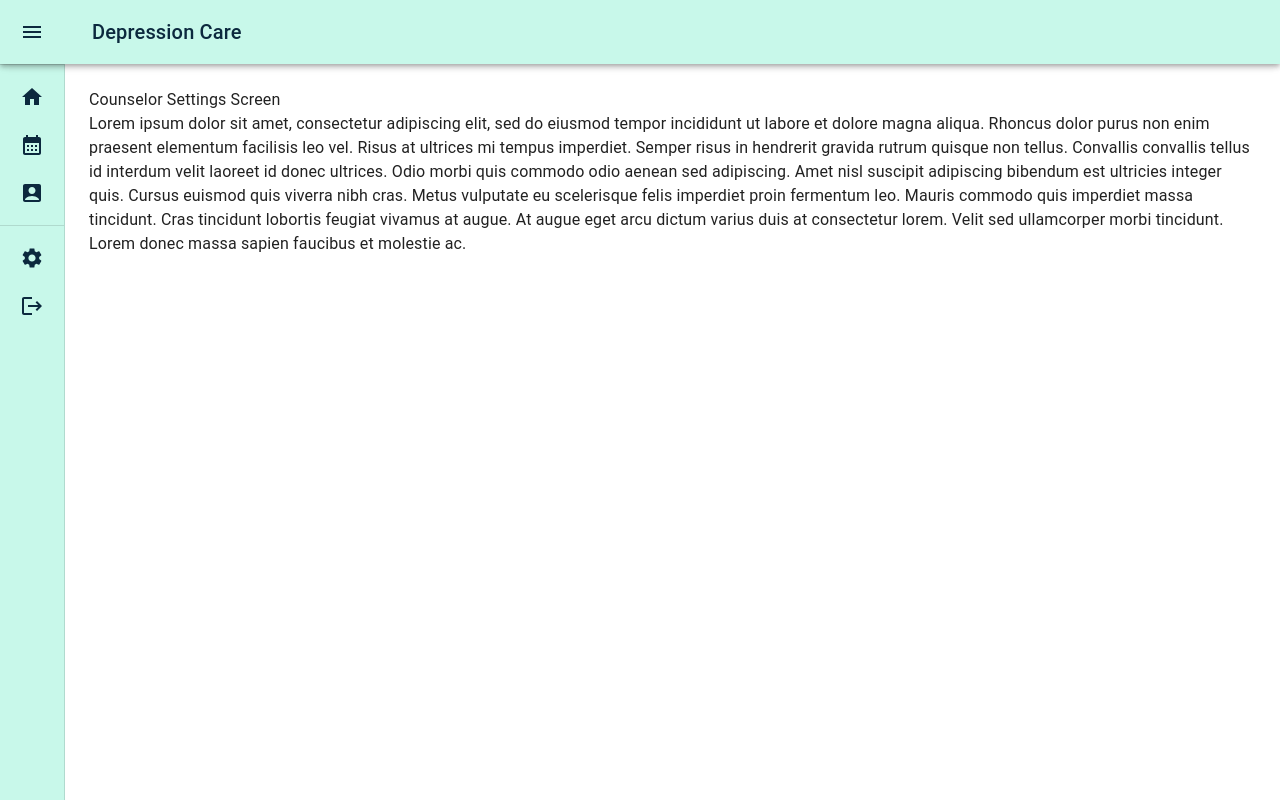
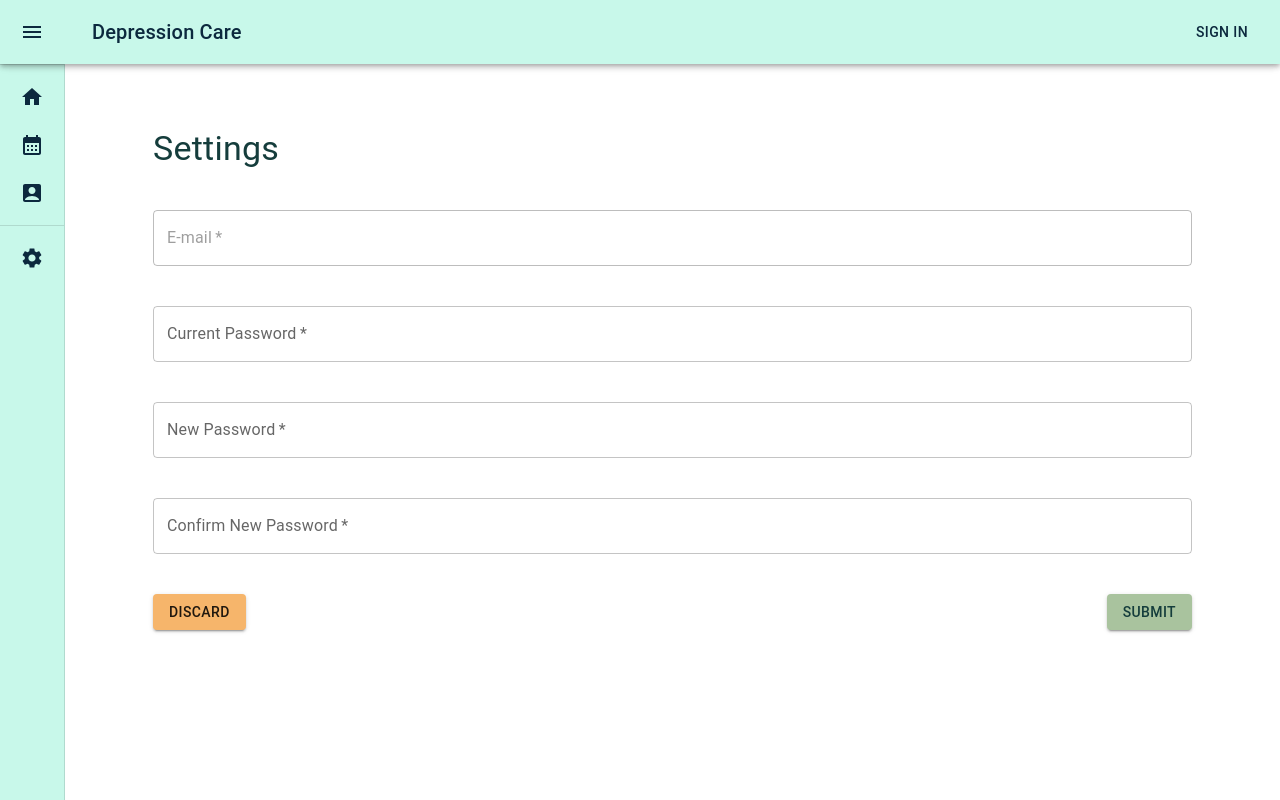
Before and after one commit to wizapp-link/medical-platform-frontend, a React (Create React App) app: page /counselor/settings in a window 1280 px wide. Built offline with nearby package versions, Linux system fonts and the light colour scheme.

Commit message:
modified CounselorHomeScreen CounselorProfileScreen CounselorSettingsScreen

```diff
--- a/src/screens/CounselorHomeScreen.tsx
+++ b/src/screens/CounselorHomeScreen.tsx
@@ -5,6 +5,7 @@ import MuiDrawer from '@mui/material/Drawer';
 import MuiAppBar, { AppBarProps as MuiAppBarProps } from '@mui/material/AppBar';
 import Toolbar from '@mui/material/Toolbar';
 import List from '@mui/material/List';
+import Avatar from '@mui/material/Avatar';
 import CssBaseline from '@mui/material/CssBaseline';
 import Typography from '@mui/material/Typography';
 import Divider from '@mui/material/Divider';
@@ -25,13 +26,15 @@ import AccountBoxIcon from '@mui/icons-material/AccountBox';
 import SettingsIcon from '@mui/icons-material/Settings';
 import LogoutIcon from '@mui/icons-material/Logout';
 import DrawerOptionTextIconsType from '../types/DrawerOptionTextIconsType';
-import { BrowserRouter as Router, Routes, Route, Outlet, useNavigate } from 'react-router-dom';
+import { BrowserRouter as Router, Routes, Route, Outlet, useNavigate, Link as RouterLink } from 'react-router-dom';
 import PatientDashboardScreen from './PatientDashboardScreen';
 import PatientProfileScreen from './PatientProfileScreen';
 import { createTheme, ThemeProvider, colors } from '@mui/material';
 import { counselorTheme } from '../Themes';
 import { selectUserLogIn } from '../features/auth/userLogInSlice';
 import { useAppSelector } from '../app/hooks';
+import UserProfileMenu from '../components/UserProfileMenu';
+import Stack from '@mui/material/Stack';
 
 const drawerWidth = 240;
 const backgroundColor = '#C8F8EA';
@@ -65,7 +68,7 @@ const closedMixin = (theme: Theme): CSSObject => ({
 const DrawerHeader = styled('div')(({ theme }) => ({
 	display: 'flex',
 	alignItems: 'center',
-	justifyContent: 'flex-end',
+	justifyContent: 'space-between',
 	padding: theme.spacing(0, 1),
 	// necessary for content to be below app bar
 	...theme.mixins.toolbar,
@@ -113,6 +116,8 @@ const Drawer = styled(MuiDrawer, { shouldForwardProp: (prop) => prop !== 'open'
 );
 
 export default function CounselorHomeScreen() {
+	const { userInfo } = useAppSelector(selectUserLogIn);
+
 	const theme = useTheme();
 	const [open, setOpen] = React.useState(false);
 	const navigate = useNavigate();
@@ -151,7 +156,7 @@ export default function CounselorHomeScreen() {
 				)
 			)}
 		</List>
-	const drawerAccountOptionsTextIcons: DrawerOptionTextIconsType[] = [{ text: "Settings", icon: SettingsIcon }, { text: "Sign Out", icon: LogoutIcon }]
+	const drawerAccountOptionsTextIcons: DrawerOptionTextIconsType[] = [{ text: "Settings", icon: SettingsIcon }]
 	const drawerAccountOptionsList =
 		<List>
 			{drawerAccountOptionsTextIcons.map(
@@ -207,13 +212,18 @@ export default function CounselorHomeScreen() {
 						>
 							<MenuIcon />
 						</IconButton>
-						<Typography variant="h6" noWrap component="div">
-							Depression Care
-						</Typography>
+						<Stack direction="row" sx={{ justifyContent: "space-between", flexGrow: 1, alignItems: "center" }}>
+							<Typography variant="h6" noWrap component="div">
+								Depression Care
+							</Typography>
+							<UserProfileMenu />
+						</Stack>
 					</Toolbar>
 				</AppBar>
 				<Drawer variant="permanent" open={open}>
-					<DrawerHeader>
+					<DrawerHeader sx={{ justifyContent: 'space-between' }}>
+						<Avatar>{userInfo?.userData.name.charAt(0)}</Avatar>
+						<Typography>{userInfo?.userData.name}</Typography>
 						<IconButton onClick={handleDrawerClose}>
 							{theme.direction === 'rtl' ? <ChevronRightIcon /> : <ChevronLeftIcon />}
 						</IconButton>
--- a/src/screens/CounselorProfileScreen.tsx
+++ b/src/screens/CounselorProfileScreen.tsx
@@ -4,48 +4,38 @@ import { FormEvent, useState } from "react";
 
 import { createTheme, ThemeProvider, colors} from '@mui/material';
 import { counselorTheme } from '../Themes';
-type DoctorProfile = {
-  name: string;
-  address: string;
-  phone: string;
-//   specialty: string;
-  counselorRegistrationNumber: string;
-  dateOfBirth: string;
-  email: string;
-
-};
-
-const initialDoctorProfile = {
-  name: "Sherlock",
-  address: "Montreal",
-  dateOfBirth: "01/01/1970",
-  phone: "555-555-5555",
-  counselorRegistrationNumber: "12345",
-//   specialty: "Cardiology",
-  email:"Sherlock@gmail.com"
-
-};
+import { useDispatch, useSelector } from "react-redux";
+import { RootState } from "../app/store";
+import { useAppSelector } from "../app/hooks";
+import { selectUserLogIn } from "../features/auth/userLogInSlice";
 
 export default function CounselorProfileScreen() {
+  const { userInfo } = useAppSelector(selectUserLogIn);
+  const dispatch = useDispatch()
+
+  const handleSave = (e: FormEvent) => {
+    e.preventDefault()
+    // dispatch(profileUpdate({
+    //   name,
+    //   dob,
+    //   phone,
+    //   address,
+    //   registrationNo,
+    //   email
+    // }))
+    // TODO: Save profile
+  };
+  const [name, setName] = useState(userInfo?.userData.name)
+  const [dob, setDob] = useState(userInfo?.userData.dob)
+  const [phone, setPhone] = useState(userInfo?.userData.phone)
+  const [address, setAddress] = useState(userInfo?.userData.address)
+  const [registrationNo, setRegistrationNo] = useState(userInfo?.userData.registrationNo)
+  const [email, setEmail] = useState(userInfo?.userData.email);
 
 
 
-  const [editableProfile, setEditableProfile] = useState<DoctorProfile>(initialDoctorProfile);
-
-  const handleChange = (event: React.ChangeEvent<HTMLInputElement>) => {
-    const { name, value } = event.target;
-    setEditableProfile((prevProfile) => ({
-      ...prevProfile,
-      [name]: value
-    }));
-  };
-
-  const handleSave = (e: FormEvent) => {
-    e.preventDefault()
-    // TODO: Save profile
-  };
-
   return (
+    <ThemeProvider theme={counselorTheme}>
     <Box>
       <Container>
         <>
@@ -56,64 +46,57 @@ export default function CounselorProfileScreen() {
               <Typography variant="h4">Profile</Typography>
               <TextField
                 fullWidth
-                variant="filled"
                 label="Email"
                 name="email"
-                value={editableProfile.email}
-                color='secondary'
+                value={email}
+                disabled
+                required
               />
               <TextField
                 fullWidth
                 label="Name"
                 name="name"
-                value={editableProfile.name}
-                onChange={handleChange}
-                color='secondary'
+                value={name}
+                onChange={e => setName(e.target.value)}
+                required
               />
               <TextField
                 fullWidth
                 label="Date Of Birth"
                 name="dateOfBirth"
-                value={editableProfile.dateOfBirth}
-                onChange={handleChange}
-                color='secondary'
+                value={dob}
+                onChange={e => setDob(e.target.value)}
+                required
               />
               <TextField
                 fullWidth
                 label="Phone"
                 name="phone"
-                value={editableProfile.phone}
-                onChange={handleChange}
-                color='secondary'
+                value={phone}
+                onChange={e => setPhone(e.target.value)}
+                required
               />
               <TextField
                 fullWidth
                 label="Address"
                 name="address"
-                value={editableProfile.address}
-                onChange={handleChange}
-                color='secondary'
+                value={address}
+                onChange={e => setAddress(e.target.value)}
+                required
               />
-              {/* <TextField
-                fullWidth
-                label="Specialty"
-                name="specialty"
-                value={editableProfile.specialty}
-                onChange={handleChange}
-              /> */}
               <TextField
                 fullWidth
                 label="Counselor Registration Number"
-                name="counselorRegistrationNumber"
-                value={editableProfile.counselorRegistrationNumber}
-                onChange={handleChange}
-                color='secondary'
+                name="counselorrRegistrationNumber"
+                value={registrationNo}
+                onChange={e => setRegistrationNo(e.target.value)}
+                required
               />
               <Stack direction="row" spacing={5} sx={{ display: 'flex', justifyContent: 'space-between' }}>
-                <Button variant="contained" sx={{backgroundColor:'primary.dark',":hover":{backgroundColor: 'primary.light'}}} onClick={() => { window.location.reload() }}>
+                <Button variant="contained" color="secondary" onClick={() => { window.location.reload() }}>
                   Discard
                 </Button>
-                <Button variant="contained" color="primary" type="submit"  onClick={handleSave}>
+                <Button variant="contained" color="primary" type="submit" onClick={handleSave}>
                   Submit
                 </Button>
               </Stack>
@@ -122,6 +105,6 @@ export default function CounselorProfileScreen() {
         </>
       </Container>
     </Box>
-
+    </ThemeProvider>
   );
 }
--- a/src/screens/CounselorSettingsScreen.tsx
+++ b/src/screens/CounselorSettingsScreen.tsx
@@ -1,26 +1,87 @@
-import { Box, Typography } from '@mui/material';
-import * as React from 'react';
-import { createTheme, ThemeProvider, colors} from '@mui/material';
-import { counselorTheme } from '../Themes';
+import { Box, Button, Container, Stack, TextField, Typography } from '@mui/material';
+import React, { FormEvent, useState } from 'react';
+import { createTheme, ThemeProvider, colors } from '@mui/material';
+import { patientTheme } from '../Themes';
+import { selectUserLogIn } from '../features/auth/userLogInSlice';
+import { useAppSelector } from '../app/hooks';
 
 export default function CounselorSettingsScreen(props: any) {
-	return <ThemeProvider theme={counselorTheme}>
-	<Box>
-		<Typography paragraph>
-            Counselor Settings Screen <br/>
-			Lorem ipsum dolor sit amet, consectetur adipiscing elit, sed do eiusmod
-			tempor incididunt ut labore et dolore magna aliqua. Rhoncus dolor purus non
-			enim praesent elementum facilisis leo vel. Risus at ultrices mi tempus
-			imperdiet. Semper risus in hendrerit gravida rutrum quisque non tellus.
-			Convallis convallis tellus id interdum velit laoreet id donec ultrices.
-			Odio morbi quis commodo odio aenean sed adipiscing. Amet nisl suscipit
-			adipiscing bibendum est ultricies integer quis. Cursus euismod quis viverra
-			nibh cras. Metus vulputate eu scelerisque felis imperdiet proin fermentum
-			leo. Mauris commodo quis imperdiet massa tincidunt. Cras tincidunt lobortis
-			feugiat vivamus at augue. At augue eget arcu dictum varius duis at
-			consectetur lorem. Velit sed ullamcorper morbi tincidunt. Lorem donec massa
-			sapien faucibus et molestie ac.
-		</Typography>
-	</Box>
-	</ThemeProvider>
+
+	const { userInfo } = useAppSelector(selectUserLogIn);
+
+	const [email, setEmail] = useState(userInfo?.userData.email);
+	const [password, setPassword] = useState("");
+	const [newPassword1, setNewPassword1] = useState("");
+	const [newPassword2, setNewPassword2] = useState("");
+
+	const handleSubmit = (e: FormEvent) => {
+		e.preventDefault();
+	};
+
+	return (
+		<ThemeProvider theme={patientTheme}>
+			<Box>
+				<Container>
+					<form onSubmit={handleSubmit}>
+						<Stack spacing={5} padding={5}>
+							<Typography variant="h4" color={'primary.contrastText'}>Settings</Typography>
+							<TextField
+								id="email-field"
+								label="E-mail"
+								variant="outlined"
+								value={email}
+								onChange={(e) => setEmail(e.target.value)}
+								autoComplete="email"
+								required
+								disabled
+								color='secondary'
+							/>
+							<TextField
+								id="password-field"
+								label="Current Password"
+								variant="outlined"
+								value={password}
+								onChange={(e) => setPassword(e.target.value)}
+								type="password"
+								autoComplete="current-password"
+								required
+								color='secondary'
+							/>
+							<TextField
+								id="new-password-field-1"
+								label="New Password"
+								variant="outlined"
+								value={newPassword1}
+								onChange={(e) => setNewPassword1(e.target.value)}
+								type="password"
+								required
+								color='secondary'
+							/>
+							<TextField
+								id="new-password-field-2"
+								label="Confirm New Password"
+								variant="outlined"
+								value={newPassword2}
+								onChange={(e) => setNewPassword2(e.target.value)}
+								type="password"
+								required
+								color='secondary'
+
+							/>
+							<Stack direction="row" spacing={5} sx={{ display: 'flex', justifyContent: 'space-between' }}>
+								<Button variant="contained" color="secondary" onClick={() => { window.location.reload() }}>
+									Discard
+								</Button>
+								<Button variant="contained" type="submit" onClick={handleSubmit}
+									sx={{ backgroundColor: 'primary.dark', ":hover": { backgroundColor: 'primary.main' } }}
+								>
+									Submit
+								</Button>
+							</Stack>
+						</Stack>
+					</form>
+				</Container>
+			</Box >
+		</ThemeProvider>
+	);
 }
```
